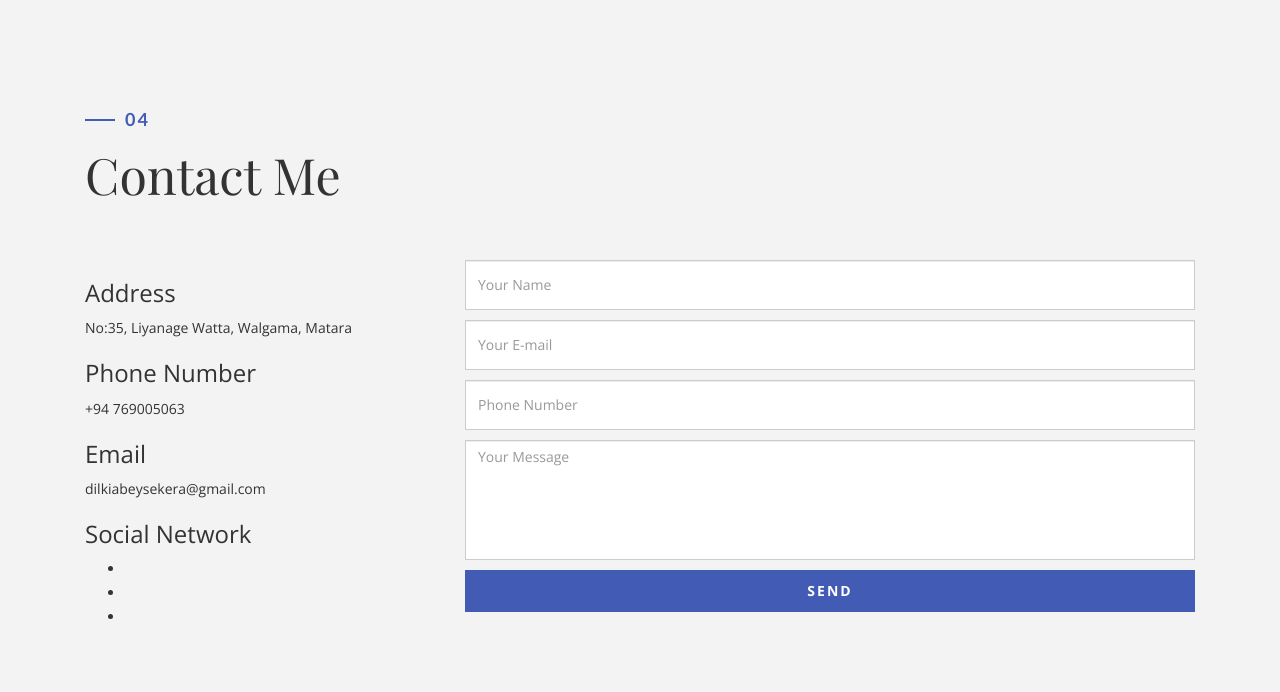
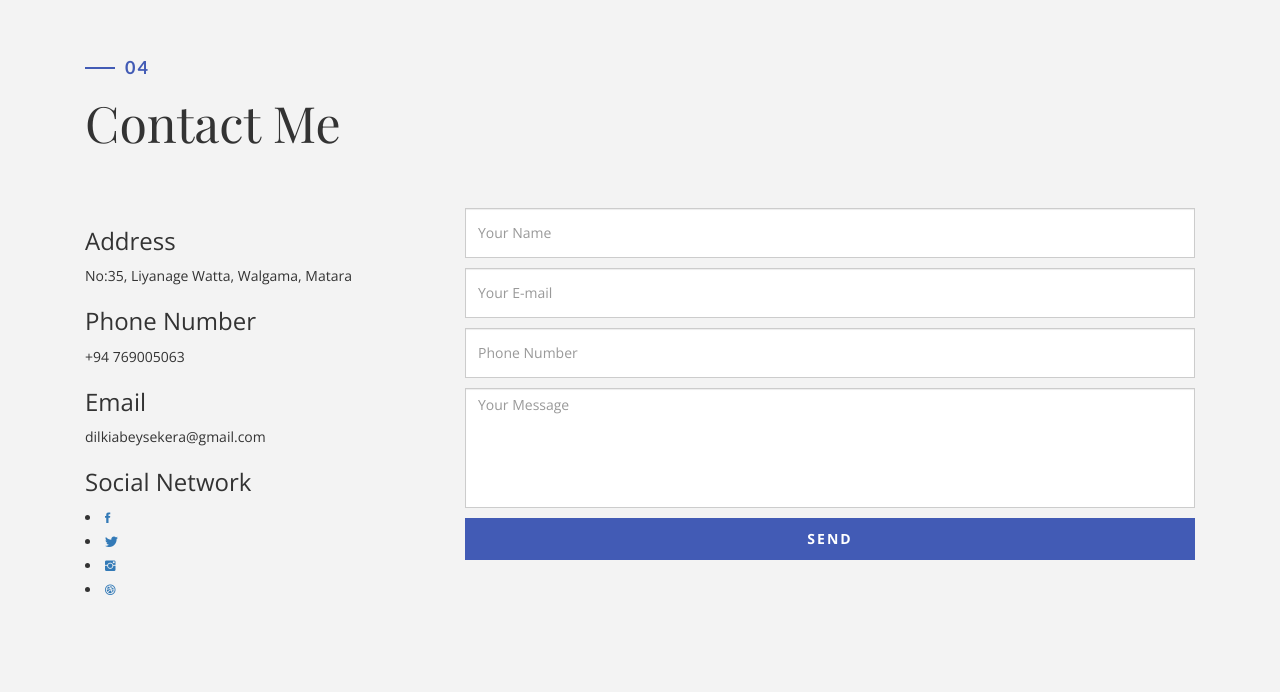
Before and after one commit to RoshaniAbeysekera/My_profile, a plain HTML site: page index.html in a window 1280 px wide. Shown: the part 4255-4947 px from the top of the page. Drawn offline with nearby package versions, Linux system fonts and the light colour scheme; files that its build step writes are made by us from their sources; files whose address does not match are found by name; a web font is replaced by a local one.

Commit message:
changes in home and about pages

```diff
--- a/index.html
+++ b/index.html
@@ -350,6 +350,7 @@
     <!-- contact -->
     <div class="section" id="contact">
       <div class="container">
+
         <div class="col-md-12">
           <h4>04</h4>
           <h1 class="size-50">Contact Me</h1>
@@ -365,9 +366,9 @@
 
           <h3>Social Network</h3>
 
-          <!-- <ul class="social"> -->
-            <!-- <li>
-              <a href="#"><i class="ion-social-facebook"></i></a>
+          <!-- <ul class="social">  -->
+             <li>
+              <a href="https://www.facebook.com/roshani.abeysekera.3"><i class="ion-social-facebook"></i></a>
             </li>
 
             <li>
@@ -378,14 +379,16 @@
             </li>
             <li>
               <a href="#"><i class="ion-social-dribbble"></i></a>
-            </li> -->
+            </li>
           <!-- </ul> -->
 
-          <ul class="wow fadeInUp social-icon" data-wow-delay="2s">
+          <!-- <ul class="wow fadeInUp social-icon" data-wow-delay="2s">
             <li><a href="#" class="fa fa-facebook"></a></li>
             <li><a href="#" class="fa fa-google-plus"></a></li>
             <li><a href="#" class="fa fa-linkedin"></a></li>
-          </ul>
+          </ul> -->
+
+
           <div class="clearfix"></div>
           <div class="h-50"></div>
         </div>
```
Also changed, not shown: img/about-img.jpg, img/home-bg-2.jpg, img/portfolio/01.jpg.
